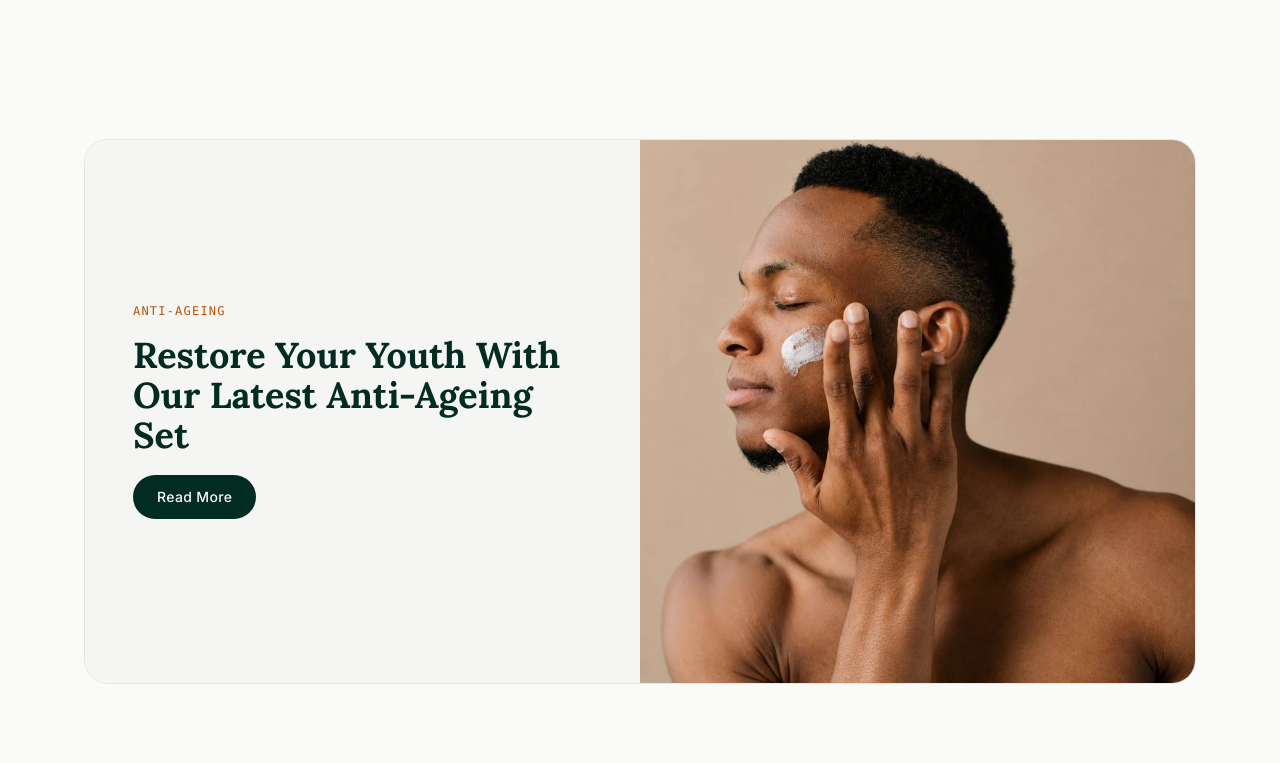
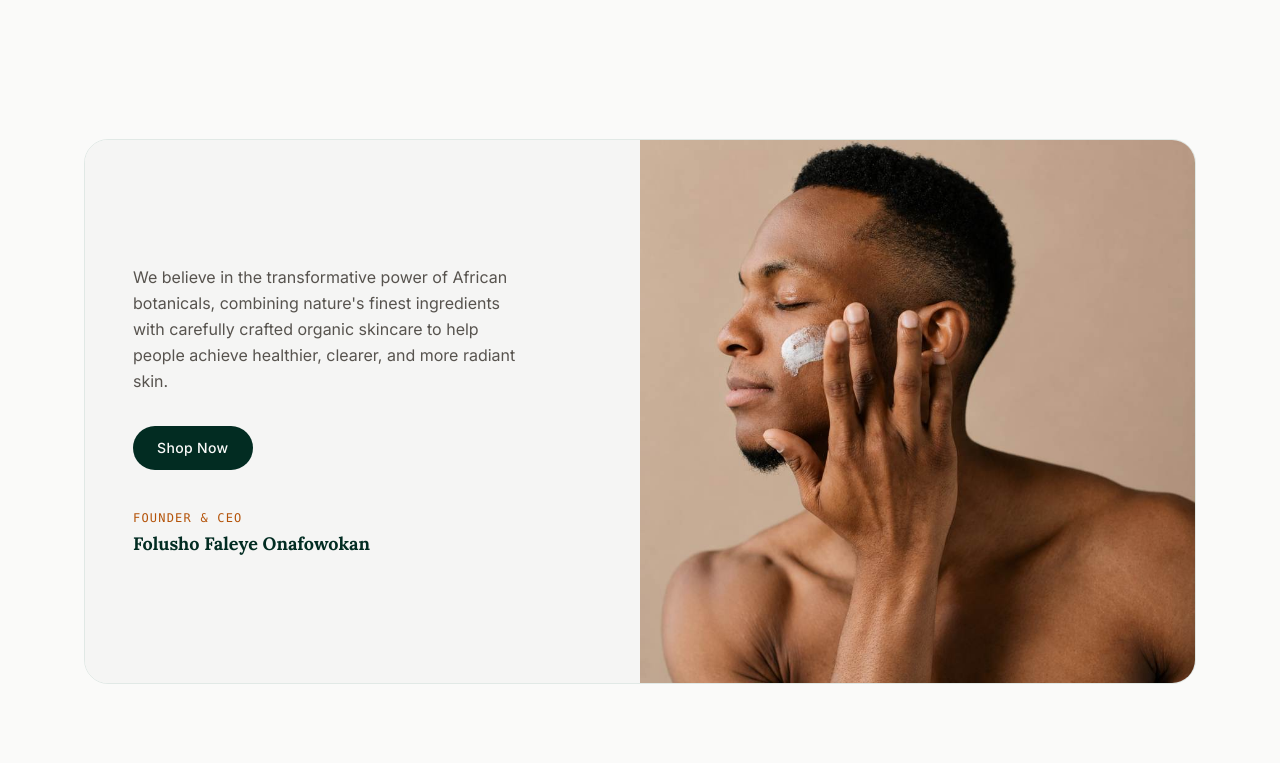
Before and after one commit to jagoman001/Fofo-Deluxe-Herbal-Care, a React (Vite) app: page / in a window 1280 px wide. Shown: the part 1320-2083 px from the top of the page. Built offline with nearby package versions, Linux system fonts and the light colour scheme.

Commit message:
Add real About Us section with founder credit, relocate anti-ageing promo

```diff
--- a/src/App.jsx
+++ b/src/App.jsx
@@ -414,6 +414,34 @@ function FofoDeluxeHome() {
       {/* ---------- ANTI-AGEING PROMO ---------- */}
       <section id="about" className="bg-stone-50">
         <div className="max-w-6xl mx-auto px-5 py-16 md:py-20">
+          <div className="grid md:grid-cols-2 rounded-3xl overflow-hidden border border-emerald-900/10">
+            <Reveal className="bg-stone-100 flex flex-col justify-center px-6 py-12 md:px-12 md:py-0 order-2 md:order-1">
+              <p className="text-stone-600 leading-relaxed mb-8 max-w-sm">
+                We believe in the transformative power of African botanicals, combining nature's finest ingredients with carefully crafted organic skincare to help people achieve healthier, clearer, and more radiant skin.
+              </p>
+              <button
+                onClick={() => scrollTo("shop")}
+                className="self-start inline-flex items-center gap-2 px-6 py-3 rounded-full bg-emerald-950 text-stone-50 text-sm font-medium tracking-wide hover:bg-emerald-900 transition-colors mb-10"
+              >
+                Shop Now
+              </button>
+              <div>
+                <p className="font-mono text-xs tracking-widest uppercase text-amber-700 mb-1">Founder &amp; CEO</p>
+                <p className="font-serif font-bold text-lg text-emerald-950">Folusho Faleye Onafowokan</p>
+              </div>
+            </Reveal>
+            <Reveal className="order-1 md:order-2">
+              <div className="aspect-[4/3] md:aspect-auto md:h-full overflow-hidden">
+                <img src={manCreamImg} alt="Fofo Deluxe products" className="w-full h-full object-cover" />
+              </div>
+            </Reveal>
+          </div>
+        </div>
+      </section>
+
+      {/* ---------- ANTI-AGEING PROMO ---------- */}
+      <section className="bg-stone-50">
+        <div className="max-w-6xl mx-auto px-5 pb-16 md:pb-20">
           <div className="grid md:grid-cols-2 rounded-3xl overflow-hidden border border-emerald-900/10">
             <Reveal className="bg-stone-100 flex flex-col justify-center px-6 py-12 md:px-12 md:py-0 order-2 md:order-1">
               <p className="font-mono text-xs tracking-widest uppercase text-amber-700 mb-4">Anti-Ageing</p>
```
